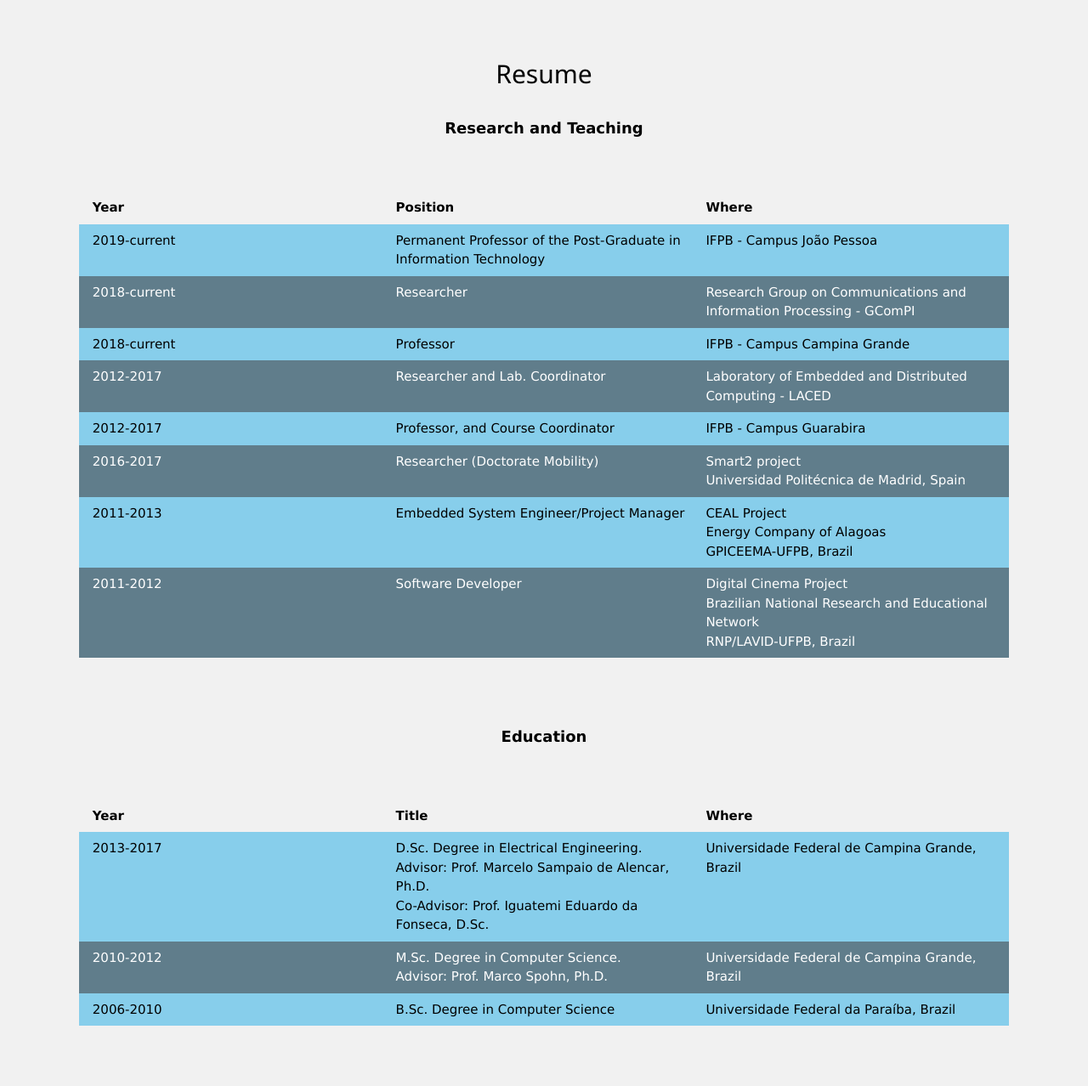
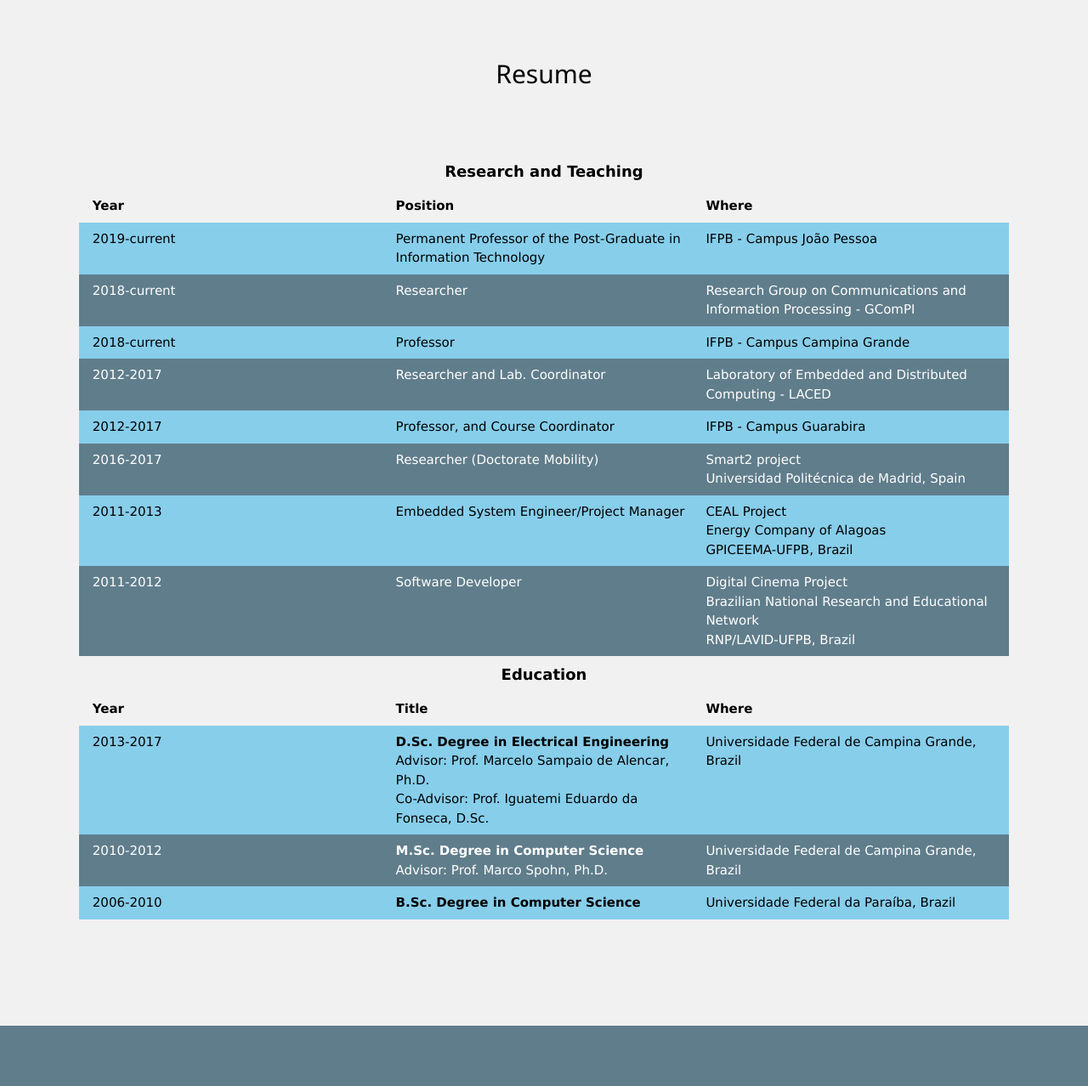
Before and after one commit to ruandg/ruandg.github.io, a plain HTML site: page index.html in a window 1280 px wide. Shown: the part 760-2038 px from the top of the page at 85% size. Drawn offline with Linux system fonts and the light colour scheme.

Commit message:
single table in resume

```diff
--- a/index.html
+++ b/index.html
@@ -89,14 +89,18 @@
         <div class="w3-padding-64 w3-center">
           <h2>Resume</h2>
           <div class="w3-container w3-responsive">
-            <h3>Research and Teaching</h3>
             <table class="w3-table">
+                <tr class="w3-transparent">
+                    <td></td>
+                    <td style='text-align:center;font-size:18px'><b>Research and Teaching</b></td>
+                    <td></td>
+                </tr>
               <tr>
                 <th>Year</th>
                 <th>Position</th>
                 <th>Where</th>
               </tr>
-              <tr class=" w3-light-blue">
+              <tr class="w3-light-blue">
                 <td>2019-current</td>
                 <td>Permanent Professor of the Post-Graduate in Information Technology</td>
                 <td>IFPB - Campus João Pessoa</td>
@@ -136,11 +140,12 @@
                 <td>Software Developer</td>
                 <td>Digital Cinema Project<br>Brazilian National Research and Educational Network<br>RNP/LAVID-UFPB, Brazil</td>
               </tr>
-            </table>
-        </div>
-        <div class="w3-container w3-responsive">
-            <h3> Education </h3>
-            <table class="w3-table">
+              <tr class="w3-transparent">
+                    <td></td>
+                    <td style='text-align:center;font-size:18px'><b>Education</b></td>
+                    <td></td>
+              </tr>
+              <tr>
               <tr>
                 <th>Year</th>
                 <th>Title</th>
@@ -148,17 +153,17 @@
               </tr>
               <tr class="w3-light-blue">
                 <td>2013-2017</td>
-                <td>D.Sc. Degree in Electrical Engineering. <br>Advisor: Prof. Marcelo Sampaio de Alencar, Ph.D. <br>Co-Advisor: Prof. Iguatemi Eduardo da Fonseca, D.Sc.</td>
+                <td><b>D.Sc. Degree in Electrical Engineering</b> <br>Advisor: Prof. Marcelo Sampaio de Alencar, Ph.D. <br>Co-Advisor: Prof. Iguatemi Eduardo da Fonseca, D.Sc.</td>
                 <td>Universidade Federal de Campina Grande, Brazil</td>
               </tr>
               <tr class="w3-blue-grey">
                 <td>2010-2012</td>
-                <td>M.Sc. Degree in Computer Science. <br> Advisor: Prof. Marco Spohn, Ph.D.</td>
+                <td><b>M.Sc. Degree in Computer Science</b> <br> Advisor: Prof. Marco Spohn, Ph.D.</td>
                 <td>Universidade Federal de Campina Grande, Brazil</td>
               </tr>
               <tr class="w3-light-blue">
                 <td>2006-2010</td>
-                <td>B.Sc. Degree in Computer Science</td>
+                <td><b>B.Sc. Degree in Computer Science</b></td>
                 <td>Universidade Federal da Paraíba, Brazil</td>
               </tr>
             </table>
```
